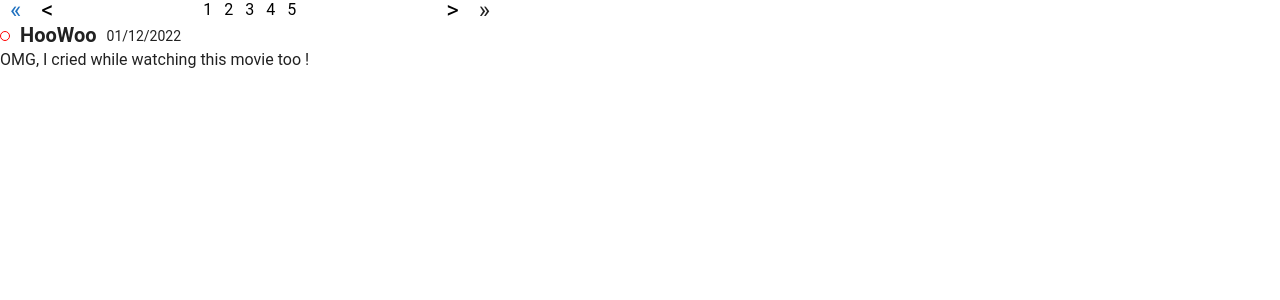
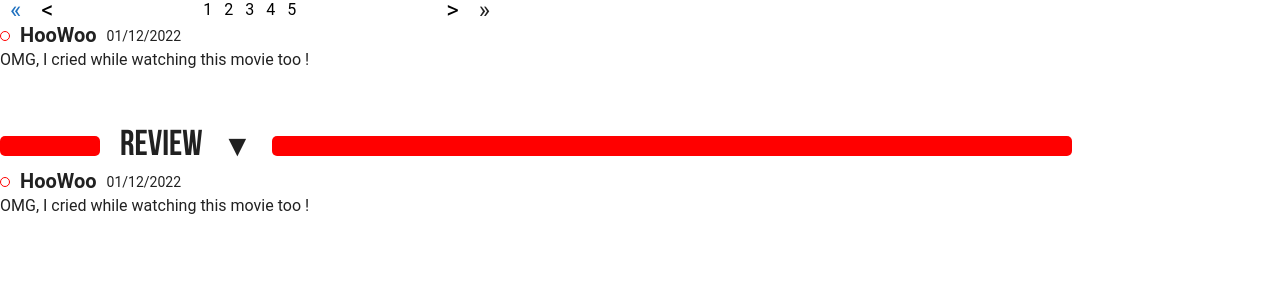
Before and after one commit to Hoppeyyy/Watchflix, a Next.js app: page /bonniecomps in a window 1280 px wide. Shown: the top 300 px of the page. Built offline with nearby package versions, Linux system fonts and the light colour scheme.

Commit message:
Created review header component

```diff
--- /dev/null
+++ b/comps/ReviewSection/index.js
@@ -0,0 +1,67 @@
+import styled from 'styled-components';
+import ax from 'axios';
+import { useEffect, useState } from 'react';
+import { useRouter } from 'next/router';
+import Comment from '../Comment';
+
+const Cont = styled.div`
+    display:flex;
+    flex-direction:column;
+`
+
+const LeftLine = styled.hr`
+    margin:0px;
+    background-color:red;
+    border-radius:5px;
+    border:none;
+    width:100px;
+    height:20px;
+`
+
+const RightLine = styled.hr`
+    margin:0px;
+    background-color:red;
+    border-radius:5px;
+    border:none;
+    width:800px;
+    height:20px;
+`
+
+const Title = styled.h3`
+    padding-left:20px;
+    padding-right:20px;
+`
+
+const Dropdown = styled.div`
+    font-size:30px;
+    padding-right:20px;
+    cursor:pointer
+`
+
+const HeaderCont = styled.div`
+    display:flex;
+    align-items:center;
+`
+
+const ReviewSection = ({
+    text="Review"
+}) => {
+
+    const [open, setOpen] = useState(true);
+    const onClick = () => setOpen(!open);
+
+    return <Cont>
+
+        <HeaderCont>
+        <LeftLine></LeftLine>
+        <Title>{text}</Title>
+        <Dropdown onClick={onClick}>&#x25BC;</Dropdown>
+        <RightLine></RightLine>
+        </HeaderCont>
+
+        {open ? <Comment/> : null}
+
+    </Cont>
+}
+
+export default ReviewSection
--- a/pages/bonniecomps.js
+++ b/pages/bonniecomps.js
@@ -5,6 +5,7 @@ import React from 'react';
 import { useTheme } from "@/utils/provider";
 import Pagination from '@/comps/Pagination';
 import Comment from '@/comps/Comment';
+import ReviewSection from '@/comps/ReviewSection';
 
 export default function Home() {
 
@@ -20,6 +21,7 @@ export default function Home() {
 
       <Pagination></Pagination>
       <Comment></Comment>
+      <ReviewSection></ReviewSection>
 
     </div>
   )
```
